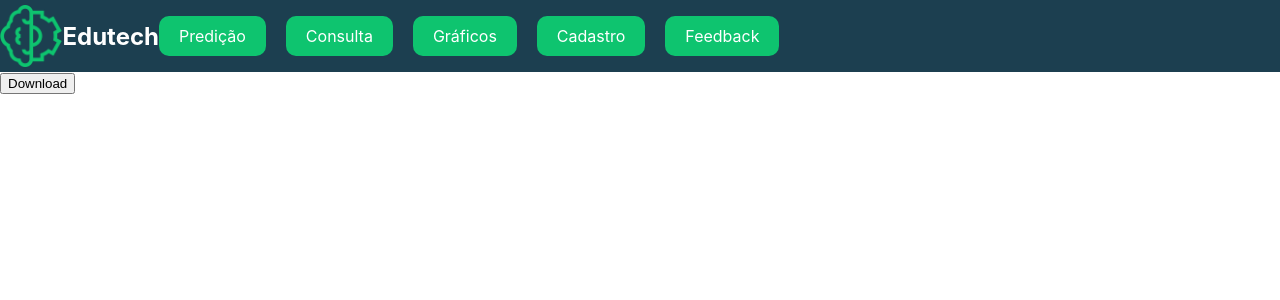
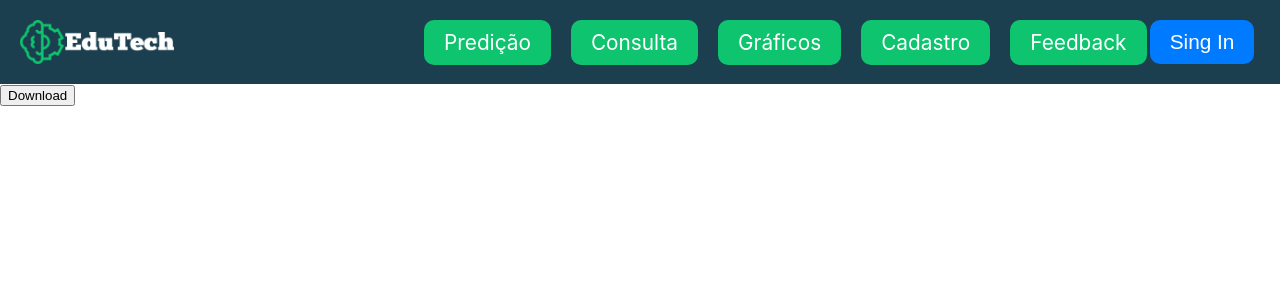
Before and after one commit to ResidenciaTICBrisa/Edutech, a React (Create React App) app in the folder src/frontend/: page / in a window 1280 px wide. Shown: the top 300 px of the page. Built offline with nearby package versions, Linux system fonts and the light colour scheme.

Commit message:
Adicionando melhoria na header

```diff
--- a/src/frontend/src/components/header/Header.css
+++ b/src/frontend/src/components/header/Header.css
@@ -9,8 +9,10 @@ header * {
 }
 
 img {
-    width: 5%;
-    height: 5%;
+    width: 12%;
+    height: 12%;
+    margin: 20px;
+    margin-right: 18%;
 }
 h1 {
     margin: 0;
@@ -37,6 +39,7 @@ nav a:hover {
     margin-right: 20px;
 }
 .nav-item a {
+    font-size: 1.3rem;
     text-decoration: none;
     color: #fff;
     background-color: #0EC46F;
@@ -50,5 +53,11 @@ nav a:hover {
 }
 
 .container {
-    display: inline-block;
+    position: relative;
 }
+/* @media screen and (max-width: 999px) {
+    .nav-item a {
+        font-size: 0.5rem;
+        padding: 8px 16px;
+    }
+} */
--- a/src/frontend/src/components/header/Header.js
+++ b/src/frontend/src/components/header/Header.js
@@ -1,15 +1,18 @@
 import React from "react";
 import "./Header.css";
-import logo from "../../img/logo.png";
+import logo from "../../img/logo_completa.png";
+import LoginButton from '../logged/log';
 
 function Header() {
   return (
     <header>
       <div className="container">
         <img src={logo} alt="logo" />
-        <h1>Edutech</h1>
         <nav>
           <ul>
+          <li className="nav-item">
+              {/* <a href="/predicao">Predição</a> */}
+            </li>
             <li className="nav-item">
               <a href="/predicao">Predição</a>
             </li>
@@ -26,7 +29,9 @@ function Header() {
               <a href="/feedback">Feedback</a>
             </li>
           </ul>
+
         </nav>
+        <LoginButton />
       </div>
     </header>
   );
--- /dev/null
+++ b/src/frontend/src/components/logged/log.css
@@ -0,0 +1,26 @@
+/* Estilo base para o botão */
+  .log-pos {
+    position: absolute;
+    top: 50%;
+    right: 2%;
+    transform: translateY(-50%);
+  }
+  .log-color {
+    font-size: 1.3rem;
+    background-color: #007bff;
+    color: #fff;
+    padding: 10px 20px;
+    border: none;
+    border-radius: 10px;
+    cursor: pointer;
+    transition: background-color 0.3s ease;
+    text-align: center;
+  }
+  button:hover {
+    background-color: #0EC46F;
+  }
+
+  button:disabled {
+    background-color: #ccc;
+    cursor: not-allowed;
+  }
--- /dev/null
+++ b/src/frontend/src/components/logged/log.js
@@ -0,0 +1,18 @@
+import React, { useState } from 'react';
+import "./log.css";
+
+function LoginButton() {
+  const [loggedIn, setLoggedIn] = useState(false);
+
+  const handleButtonClick = () => {
+    setLoggedIn(!loggedIn); // Inverte o estado de loggedIn
+  };
+
+  return (
+    <button className="log-pos log-color" onClick={handleButtonClick}>
+      {loggedIn ? 'Sing out' : 'Sing In'}
+    </button>
+  );
+}
+
+export default LoginButton;
```
Also changed, not shown: src/frontend/src/img/logo_completa.png (added).
